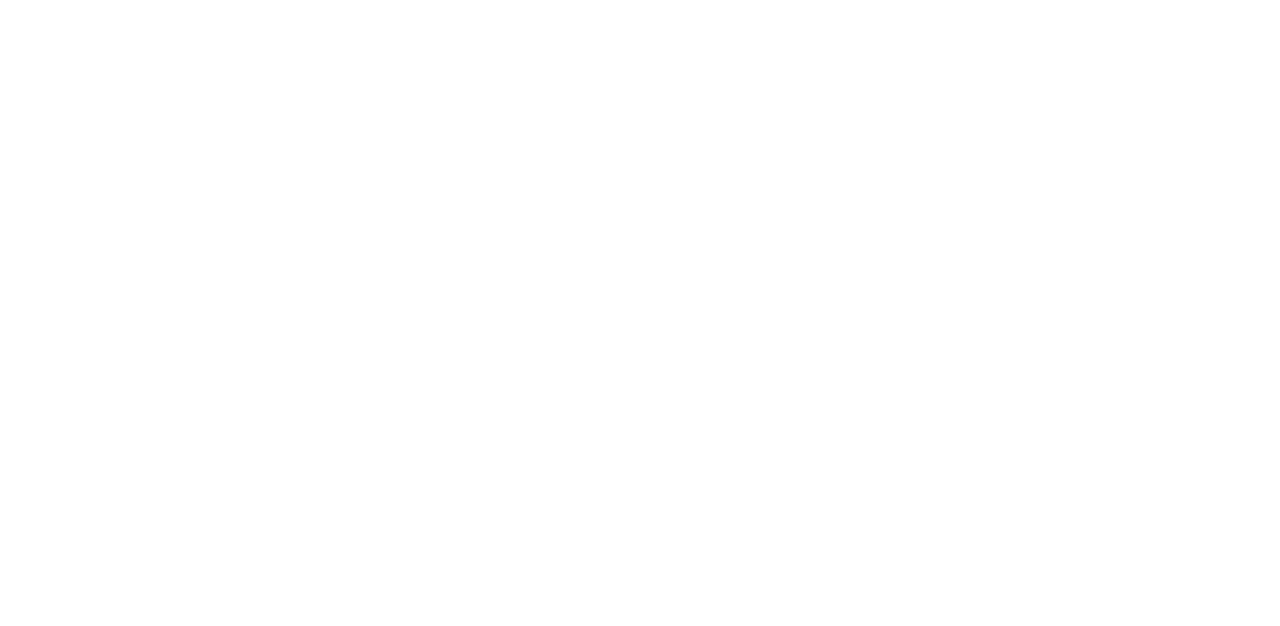
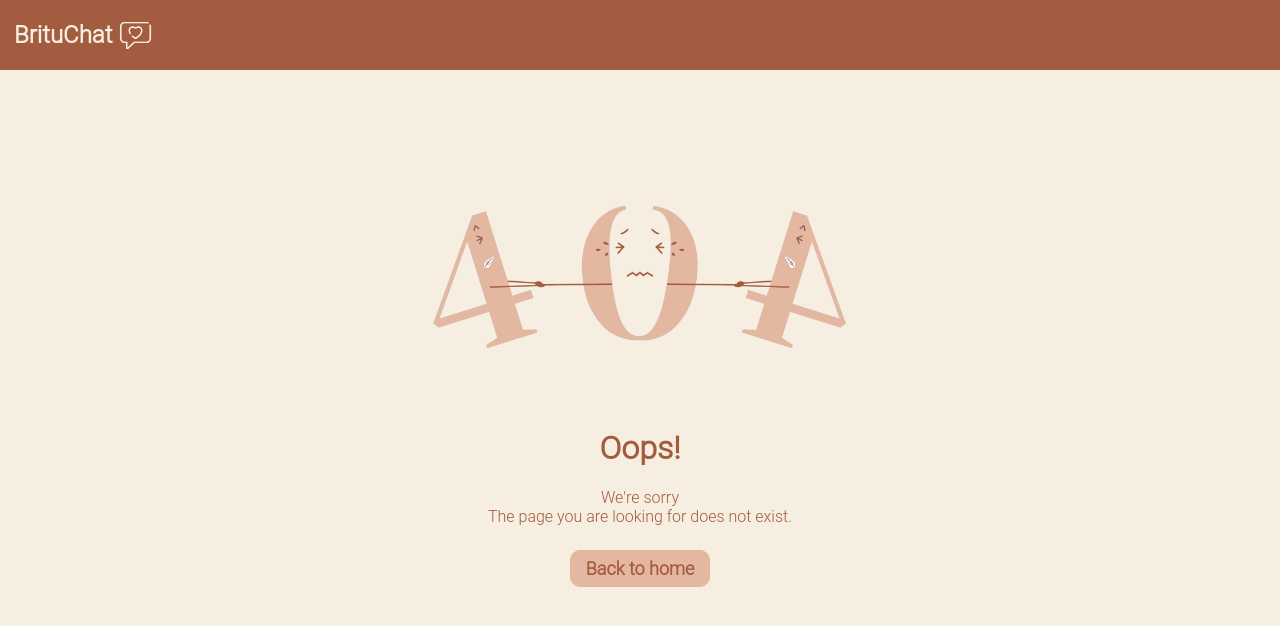
Before and after one commit to linbrittany/chatApp, a React (Create React App) app in the folder client/: page /404 in a window 1280 px wide. Before the commit this address had no page. Shown: the top 626 px of the page. Built offline with nearby package versions, Linux system fonts and the light colour scheme.

Commit message:
feat: error views

```diff
--- a/client/src/App.js
+++ b/client/src/App.js
@@ -2,6 +2,8 @@
 import { BrowserRouter, Routes, Route } from "react-router-dom";
 import { UserProvider } from "./contexts/UserContext";
 import { GlobalStyles } from "./GlobalStyles";
+import Error404 from "./views/404";
+import Error from "./views/Error";
 import Register from "./views/Register/index";
 
 function App() {
@@ -10,7 +12,9 @@
       <BrowserRouter>
         <GlobalStyles/>
         <Routes>
-          <Route path="/register" element={<Register />} />
+          <Route path="/register" element={<Register/>}/>
+          <Route path="/error" element={<Error/>}/>
+          <Route path="/*" element={<Error404/>}/>
         </Routes>
       </BrowserRouter>
     </UserProvider>
--- a/client/src/GlobalStyles.jsx
+++ b/client/src/GlobalStyles.jsx
@@ -90,3 +90,22 @@
     }
   }
 `;
+
+export const Button = styled.button`
+  background: var(--secondary);
+  color: var(--primary);
+  border-radius:10px;
+  text-align: center;
+  cursor: pointer;
+  border: 1px solid var(--secondary);
+  font-weight: 600;
+  font-size: 18px;
+  padding: 7px 15px;
+  height: fit-content;
+  align-self: center;
+  margin-top: 0.5em;
+
+  &:hover {
+    color: var(--background);
+  }
+`;
--- /dev/null
+++ b/client/src/hooks/useQuery.js
@@ -0,0 +1,13 @@
+import { useLocation } from "react-router-dom";
+import React from "react";
+
+export function useQuery() {
+  const { search } = useLocation();
+  return React.useMemo(() => new URLSearchParams(search), [search]);
+}
+
+export const getQuery = (query, param, defaultValue = undefined) => {
+  const value = query.get(param);
+  if (value === null) return defaultValue;
+  return value;
+}
--- /dev/null
+++ b/client/src/views/404/index.jsx
@@ -0,0 +1,39 @@
+import Navbar from "../../components/Navbar";
+import { Button, Page, PageContainer } from "../../GlobalStyles";
+import logo404 from "../../assets/images/404.png";
+import { useNavigate } from "react-router-dom";
+import styled from "styled-components";
+
+const Image = styled.img`
+  width: 35%;
+`;
+
+const Title = styled.h1`
+  color: var(--primary);
+  font-weight: bolder;
+  margin-top: 30px;
+`;
+
+const Text = styled.p`
+  color: var(--primary);
+  margin: 0;
+`;
+
+const Error404 = () => {
+  let navigate = useNavigate();
+
+  return (
+    <Page>
+      <Navbar/>
+      <PageContainer>
+        <Image src={logo404} alt="404 logo"/>
+        <Title>Oops!</Title>
+        <Text>We're sorry</Text>
+        <Text style={{ marginBottom: '15px' }}>The page you are looking for does not exist.</Text>
+        <Button onClick={() => navigate('/')}>Back to home</Button>
+      </PageContainer>
+    </Page>
+  )
+}
+
+export default Error404;
--- /dev/null
+++ b/client/src/views/Error/index.jsx
@@ -0,0 +1,47 @@
+import Navbar from "../../components/Navbar";
+import { Button, Page, PageContainer } from "../../GlobalStyles";
+import errorLogo from "../../assets/images/error.png"
+import { useNavigate } from "react-router-dom";
+import { STATUS } from "../../assets/constants";
+import { getQuery, useQuery } from "../../hooks/useQuery";
+import { useEffect, useState } from "react";
+import styled from "styled-components";
+
+const Image = styled.img`
+  width: 20%;
+  margin-bottom: 1em;
+`;
+
+const Title = styled.h1`
+  color: var(--primary);
+  font-weight: bolder;
+  margin-top: 30px;
+  font-size: var(--fontExtraLarge);
+`;
+
+const Error = () => {
+  const [loading, setLoading] = useState(true);
+    let navigate = useNavigate();
+    let query = useQuery();
+    let errorStatus = getQuery(query, "code", STATUS.PAGE_NOT_FOUND);
+
+    useEffect(() => {
+        if (errorStatus === STATUS.PAGE_NOT_FOUND) navigate('/404');
+        setLoading(false);
+    }, []);
+
+  return (
+    <Page>
+      <Navbar/>
+      <PageContainer>
+        {!loading && <>
+          <Title>Error {errorStatus}</Title>
+          <Image src={errorLogo} alt="404 logo"/>
+          <Button onClick={() => navigate('/')}>Back to home</Button>
+        </>}
+      </PageContainer>
+    </Page>
+  )
+}
+
+export default Error;
--- a/client/src/views/Register/styles.jsx
+++ b/client/src/views/Register/styles.jsx
@@ -28,25 +28,6 @@
   width: 90%;
 `;
 
-export const Button = styled.button`
-  background: var(--secondary);
-  color: var(--primary);
-  border-radius:10px;
-  text-align: center;
-  cursor: pointer;
-  border: 1px solid var(--secondary);
-  font-weight: 600;
-  font-size: 18px;
-  padding: 7px 15px;
-  height: fit-content;
-  align-self: center;
-  margin-top: 0.5em;
-
-  &:hover {
-    color: var(--background);
-  }
-`;
-
 export const Error = styled.p`
   font-size: 1em;
   text-transform: none;
```
Also changed, not shown: client/src/views/Register/index.jsx (+5 -29 lines), client/src/assets/images/404.png (added), client/src/assets/images/error.png (added).
